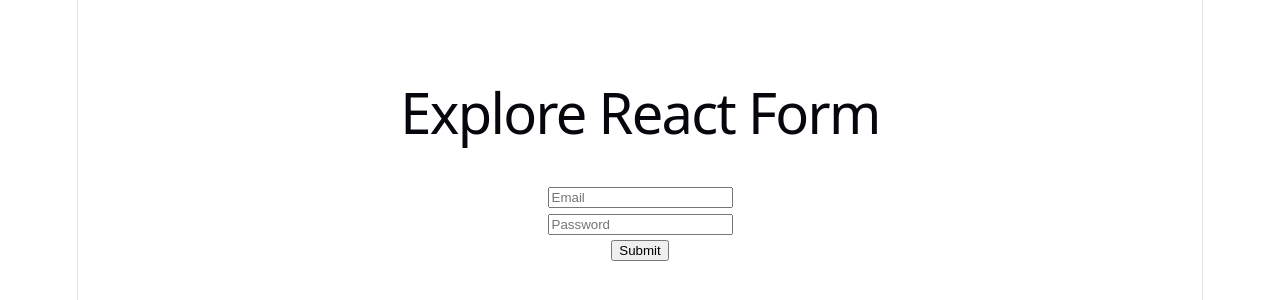
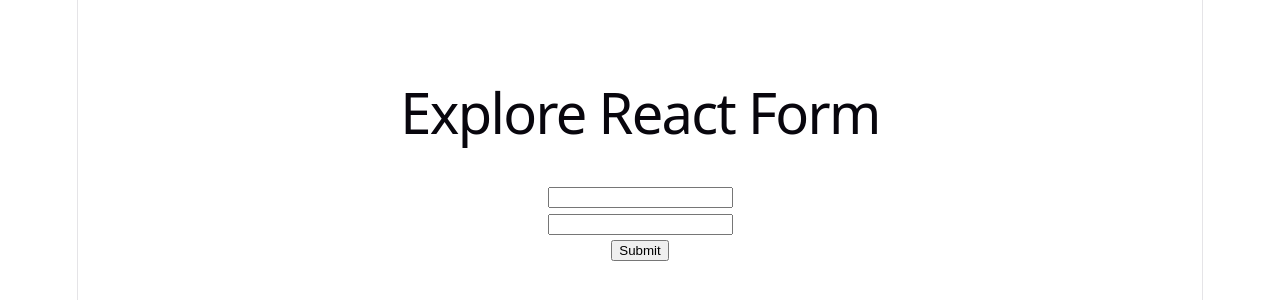
Before and after one commit to MdRoyet/explore-react-form, a React (Vite) app: page / in a window 1280 px wide. Shown: the part 236-536 px from the top of the page. Built offline with nearby package versions, Linux system fonts and the light colour scheme.

Commit message:
uncontrolled form

```diff
--- a/src/App.jsx
+++ b/src/App.jsx
@@ -2,6 +2,7 @@
 import ControlledField from "./Components/ControlledField/ControlledField";
 import FormAction from "./Components/Simpleform/FormAction/FormAction";
 import Simpleform from "./Components/Simpleform/Simpleform";
+import UnControlledField from "./Components/UnControlledField/UnControlledField";
 
 function App() {
   return (
@@ -10,7 +11,8 @@
         <h1>Explore React Form</h1>
         {/* <Simpleform></Simpleform> */}
         {/* <FormAction></FormAction> */}
-        <ControlledField></ControlledField>
+        {/* <ControlledField></ControlledField> */}
+        <UnControlledField></UnControlledField>
       </div>
     </>
   );
--- a/src/Components/ControlledField/ControlledField.jsx
+++ b/src/Components/ControlledField/ControlledField.jsx
@@ -1,12 +1,25 @@
 import React, { useState } from "react";
 
 const ControlledField = () => {
+  const [error, setError] = useState("");
   const [password, setPassword] = useState("");
   const handleControlledField = (e) => {
+    e.preventDefault();
     console.log(e);
+    if (password.length < 6) {
+      setError("Password must be 6 characters longer");
+    } else {
+      setError("");
+    }
   };
   const handlePasswordOnChange = (e) => {
     console.log(e.target.value);
+    setPassword(e.target.value);
+    // if (password.length < 6) {
+    //   setError("Password must be 6 characters longer");
+    // } else {
+    //   setError("");
+    // }
   };
   return (
     <div>
@@ -24,6 +37,10 @@
         <br />
         <input type="submit" value="Submit" />
       </form>
+
+      <p>
+        <small>{error}</small>
+      </p>
     </div>
   );
 };
--- /dev/null
+++ b/src/Components/UnControlledField/UnControlledField.jsx
@@ -0,0 +1,25 @@
+import React, { useRef } from "react";
+
+const UnControlledField = () => {
+  const emailRef = useRef("");
+  const passwordRef = useRef("");
+  const handleSubmit = (e) => {
+    e.preventDefault();
+    const email = emailRef.current.value;
+    const password = passwordRef.current.value;
+    console.log(email, password);
+  };
+  return (
+    <div>
+      <form onSubmit={handleSubmit}>
+        <input ref={emailRef} type="email" name="" id="" />
+        <br />
+        <input ref={passwordRef} type="password" name="" id="" />
+        <br />
+        <input type="submit" value="Submit" />
+      </form>
+    </div>
+  );
+};
+
+export default UnControlledField;
```
